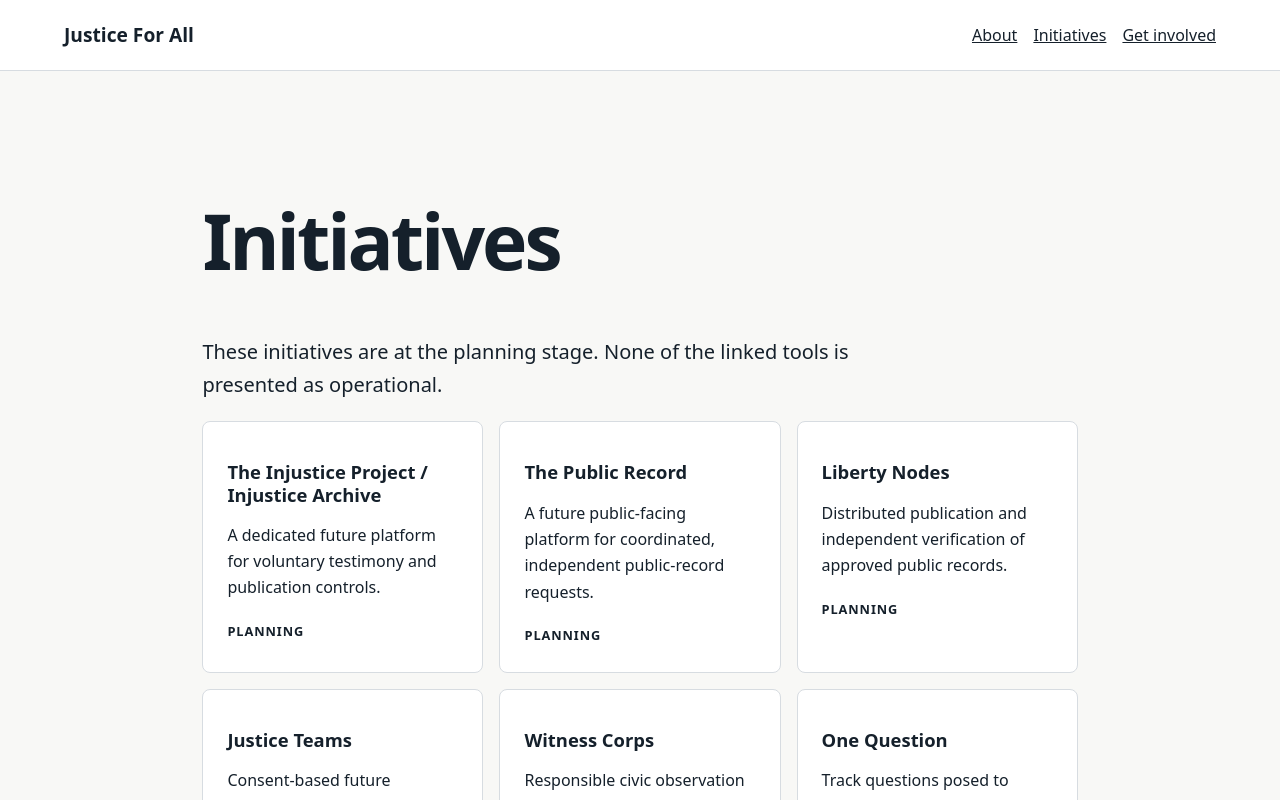
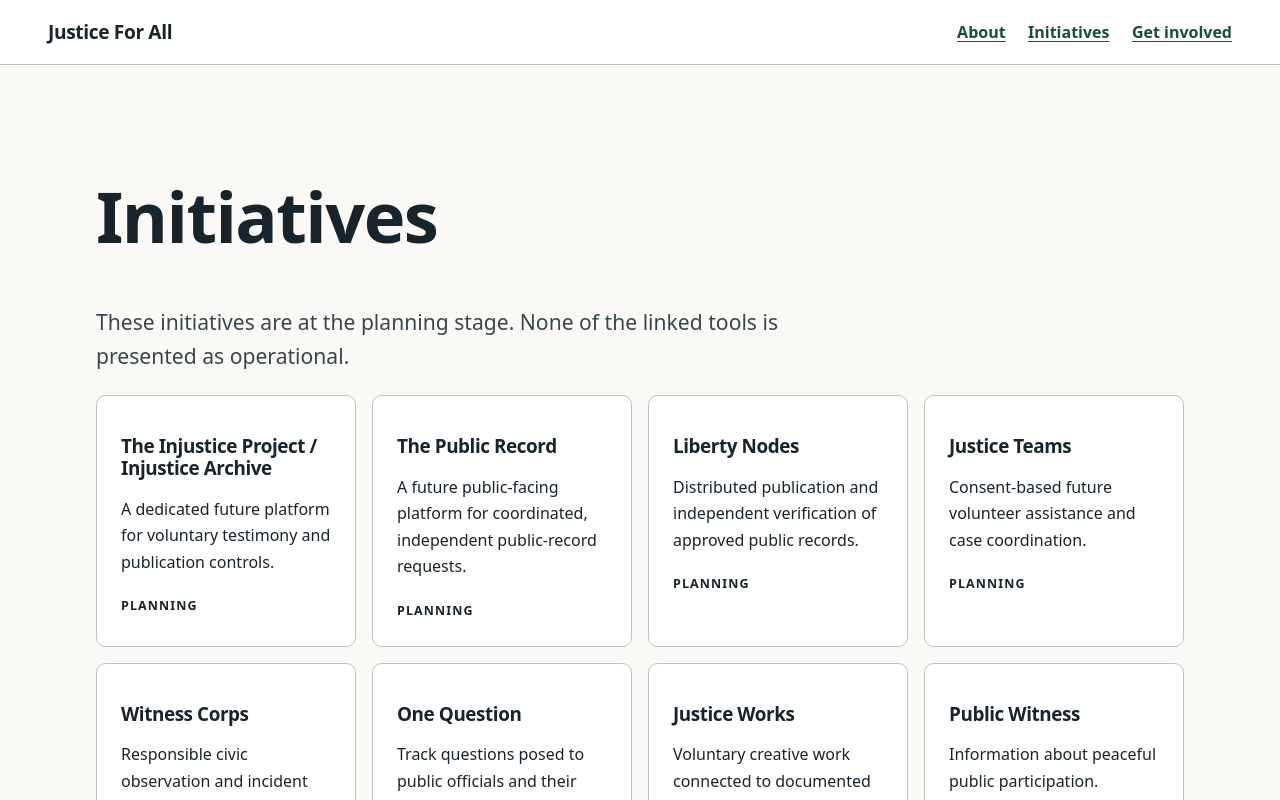
Before and after one commit to neophilism/Justic-For-All, a Next.js app in the folder apps/web/: page /initiatives in a window 1280 px wide. Shown: the top 800 px of the page. Built offline with nearby package versions, Linux system fonts and the light colour scheme.

Commit message:
feat(jfa-09): accessible civic design tokens and semantic component library

```diff
--- a/apps/web/app/styles.css
+++ b/apps/web/app/styles.css
@@ -1,26 +1,78 @@
-:root { color-scheme: light; font-family: ui-sans-serif, system-ui, -apple-system, BlinkMacSystemFont, "Segoe UI", sans-serif; background: #f8f8f6; color: #15202b; }
-* { box-sizing: border-box; }
-body { margin: 0; line-height: 1.65; }
-a { color: inherit; }
-a:focus-visible { outline: 3px solid #285bd4; outline-offset: 3px; }
-.site-header { display: flex; justify-content: space-between; gap: 1rem; align-items: center; padding: 1.2rem clamp(1rem, 5vw, 4rem); background: #fff; border-bottom: 1px solid #d7dce1; flex-wrap: wrap; }
-.site-header nav { display: flex; gap: 1rem; flex-wrap: wrap; }
-.brand { font-size: 1.2rem; font-weight: 800; text-decoration: none; }
-.wrap { max-width: 920px; margin: 0 auto; padding: clamp(2rem, 6vw, 5rem) 1.4rem; }
-h1 { font-size: clamp(2.5rem, 7vw, 4.8rem); letter-spacing: -.04em; line-height: 1.1; }
-h2 { line-height: 1.2; }
-.lede { max-width: 680px; font-size: 1.25rem; }
-.eyebrow { text-transform: uppercase; letter-spacing: .14em; font-size: .84rem; font-weight: 700; }
-.actions { display:flex; gap: .7rem; flex-wrap:wrap; margin: 2rem 0 4rem; }
-.actions a { padding: .7rem 1.2rem; border-radius: .3rem; text-decoration: none; font-weight: 700; }
-.primary { color: white; background: #202c39; }
-.secondary { background: #dfe5ea; }
-section { border-top: 1px solid #cbd3d8; padding-top: 1.2rem; }
-.initiative-list { display:grid; grid-template-columns: repeat(auto-fit, minmax(250px, 1fr)); gap: 1rem; padding:0; list-style:none; }
-.initiative-list li { background:white; border: 1px solid #d7dce1; border-radius: .5rem; padding:1.5rem; }
-.initiative-list h2 {font-size:1.15rem;}
-.status {font-size:.8rem; font-weight:700; text-transform:uppercase; letter-spacing:.07em; }
-footer { border-top: 1px solid #d7dce1; padding: 2rem; display:flex; justify-content:space-between; gap:2rem; flex-wrap:wrap; font-size:.86rem; }
-.skip-link {position:absolute;left:-10000px;top:1rem; background:white;padding:.7rem;}
-.skip-link:focus {left:1rem;z-index:10;}
-@media (prefers-reduced-motion: reduce) { *, *::before, *::after {scroll-behavior:auto!important;animation:none!important;transition:none!important;} }
+/* Civic, nonpartisan public interface. Color choices are design tokens, not a policy label. */
+:root {
+  color-scheme: light;
+  font-family: ui-sans-serif, system-ui, -apple-system, BlinkMacSystemFont, "Segoe UI", sans-serif;
+  font-synthesis: none;
+  --ink: #18242b;
+  --muted: #37474f;
+  --canvas: #faf9f5;
+  --paper: #ffffff;
+  --line: #bac3c4;
+  --accent: #174c3c;
+  --accent-ink: #ffffff;
+  --focus: #995300;
+  --link: #164e41;
+  --soft: #eef4ef;
+  --warning-ink: #663b00;
+  --warning-bg: #fff5d9;
+  --radius: .6rem;
+  --content-width: 72rem;
+  color: var(--ink);
+  background: var(--canvas);
+}
+*, *::before, *::after { box-sizing: border-box; }
+html { scroll-behavior: smooth; }
+body { margin: 0; line-height: 1.65; min-width: 280px; }
+a { color: var(--link); text-underline-offset: 3px; }
+a:focus-visible, button:focus-visible, input:focus-visible, select:focus-visible, textarea:focus-visible {
+  outline: 3px solid var(--focus); outline-offset: 3px;
+}
+h1, h2, h3 { line-height: 1.16; letter-spacing: -.022em; }
+h1 { font-size: clamp(2.25rem, 5.5vw, 4.4rem); max-width: 22ch; }
+h2 { font-size: clamp(1.3rem, 3vw, 1.8rem); }
+p { max-width: 72ch; }
+.site-header { background: var(--paper); border-bottom: 1px solid var(--line); display:flex; align-items:center; justify-content:space-between; flex-wrap:wrap; gap:.8rem 1.5rem; padding:1rem clamp(1rem, 4vw, 3rem); }
+.site-header nav { display:flex; align-items:center; flex-wrap:wrap; gap:.5rem 1.4rem; }
+.site-header nav a { font-weight:650; }
+.brand { font-size: 1.2rem; font-weight: 850; letter-spacing:-.02em; color:var(--ink); text-decoration:none; }
+.wrap { max-width: var(--content-width); margin: 0 auto; padding: clamp(1.8rem, 5vw, 4.5rem) clamp(1rem, 3vw, 2rem); }
+.lede { max-width: 62ch; font-size: clamp(1.08rem, 2vw, 1.32rem); color: var(--muted); }
+.eyebrow { text-transform: uppercase; letter-spacing: .14em; font-size: .78rem; font-weight: 800; color: var(--accent); }
+.actions { display:flex; flex-wrap:wrap; align-items:center; gap:.75rem; margin:2rem 0 3.5rem; }
+.actions a { display:inline-flex; align-items:center; justify-content:center; min-height: 44px; padding: .68rem 1.2rem; border-radius:.35rem; text-decoration:none; font-weight:700; }
+.primary { color:var(--accent-ink); background:var(--accent); }
+.secondary { color:var(--ink); background:#e3e9e5; }
+section { border-top: 1px solid var(--line); padding-top:1.3rem; margin-top:1rem; }
+.initiative-list { display:grid; grid-template-columns:repeat(auto-fit,minmax(min(100%,250px),1fr)); gap:1rem; list-style:none; padding:0; }
+.initiative-list li { background:var(--paper); border:1px solid var(--line); border-radius:var(--radius); padding:1.5rem; }
+.initiative-list h2 { font-size:1.18rem; }
+.status { font-size:.78rem; font-weight:800; text-transform:uppercase; letter-spacing:.09em; }
+footer { border-top:1px solid var(--line); display:flex; align-items:start; justify-content:space-between; flex-wrap:wrap; gap:1rem; padding:2rem clamp(1rem,4vw,3rem); color:var(--muted); font-size:.86rem; }
+.skip-link { position:fixed; top:0; left:0; transform:translateY(-150%); background:var(--paper); color:var(--ink); padding:.7rem; z-index:1000; }
+.skip-link:focus { transform:translateY(0); }
+/* Reusable accessible component primitives */
+.ui-panel { border:1px solid var(--line); background:var(--paper); border-radius:var(--radius); padding:clamp(1rem,3vw,1.5rem); }
+.ui-panel h2, .ui-panel h3 { margin-top:0; }
+.ui-stack { display:grid; gap:1rem; }
+.ui-note { border-inline-start:4px solid var(--accent); background:var(--soft); padding:1rem 1.2rem; }
+.ui-note--caution { border-inline-start-color:var(--warning-ink); background:var(--warning-bg); }
+.ui-note p:last-child { margin-bottom:0; }
+.ui-status { display:inline-block; font-weight:750; font-size:.83rem; padding:.12rem .45rem; border:1px solid var(--line); border-radius:.25rem; background:var(--soft); color:var(--ink); }
+.ui-status--unavailable { border-style:dashed; background:var(--canvas); }
+.ui-input { display:block; width:100%; max-width:34rem; min-height:44px; border:1.5px solid var(--muted); border-radius:.3rem; background:var(--paper); color:var(--ink); font:inherit; padding:.5rem .75rem; }
+.ui-label { display:block; font-weight:700; margin-bottom:.3rem; }
+.ui-hint { display:block; color:var(--muted); font-size:.88rem; margin-bottom:.5rem; }
+.ui-input:disabled { background:#e9e9e5; cursor:not-allowed; }
+.ui-button { min-height:44px; padding:.65rem 1rem; font:inherit; font-weight:700; border:2px solid var(--accent); border-radius:.35rem; background:var(--accent); color:var(--accent-ink); }
+.ui-button:disabled { border-color:var(--line); background:#e9e9e5; color:var(--muted); cursor:not-allowed; }
+.ui-visually-hidden { position:absolute; width:1px; height:1px; padding:0; margin:-1px; overflow:hidden; clip:rect(0,0,0,0); white-space:nowrap; border:0; }
+.ui-tokens { display:grid; grid-template-columns:repeat(auto-fit,minmax(170px,1fr)); gap:.75rem; }
+.ui-token { min-height:78px; padding:1rem; border:1px solid var(--line); border-radius:.35rem; display:flex; justify-content:flex-end; flex-direction:column; }
+@media (max-width: 420px) { .site-header { align-items:flex-start; } .actions { align-items:stretch; } .actions a { width:100%; } }
+@media (prefers-reduced-motion: reduce) {
+  *, *::before, *::after { scroll-behavior:auto !important; animation-duration:.01ms !important; transition-duration:.01ms !important; }
+}
+@media (forced-colors: active) {
+  .ui-note, .ui-panel, .ui-status, .ui-button, .actions a { border:1px solid CanvasText; }
+  .ui-button:disabled { color:GrayText; }
+}
--- a/packages/ui/src/index.ts
+++ /dev/null
@@ -1,2 +0,0 @@
-/** Tokens for the future accessible component system (JFA-09). */
-export const headingScale = Object.freeze({ hero: "clamp(2.5rem, 7vw, 4.8rem)", section: "clamp(1.4rem, 3vw, 2rem)" });
```
Also changed, not shown: apps/web/app/design-system/page.tsx (added, +19 -0 lines), packages/ui/package.json (+6 -3 lines), packages/ui/src/index.tsx (added, +38 -0 lines), 2 other files (tests, documents, lock files or other folders).
